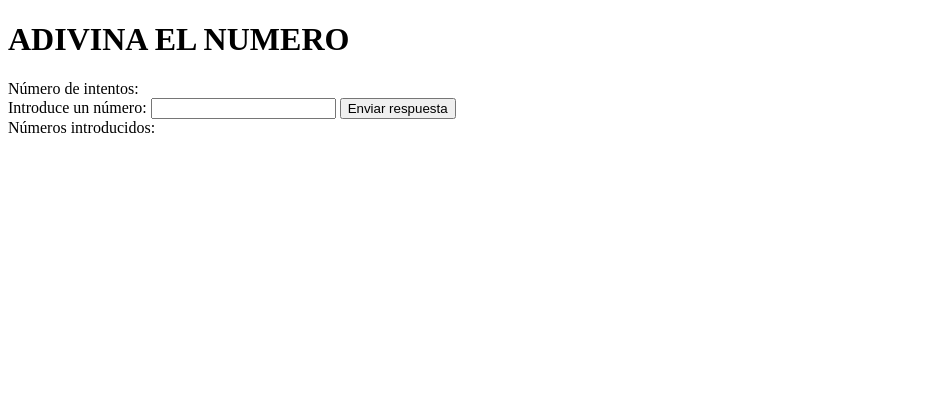
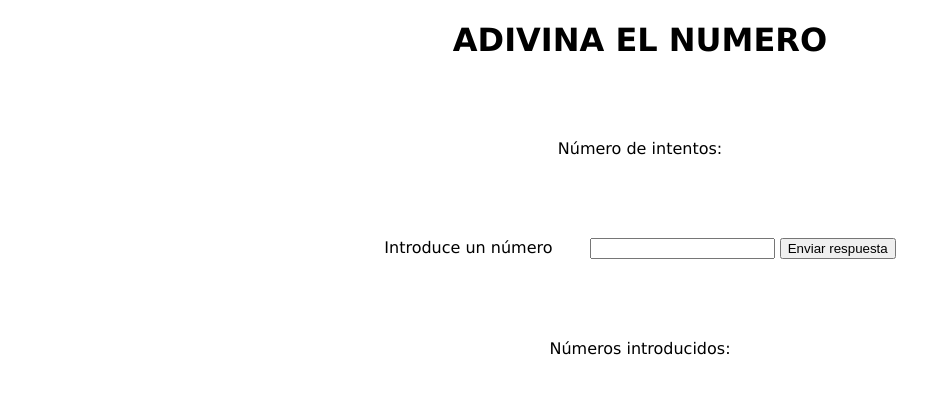
Before and after one commit to brianblnco/prueba, a plain HTML site: page index.html in a window 1280 px wide. Shown: the whole page, without its empty margins (0-951 px from the left). Drawn offline with Linux system fonts and the light colour scheme.

Commit message:
Adivina.v1.2

```diff
--- a/index.html
+++ b/index.html
@@ -4,6 +4,7 @@
     <meta charset="UTF-8">
     <meta http-equiv="X-UA-Compatible" content="IE=edge">
     <meta name="viewport" content="width=device-width, initial-scale=1.0">
+    <link rel="stylesheet"  href="style.css">
 
     <title>ADIVINA</title>
 
@@ -23,16 +24,17 @@
 
 
 </body>
-    <div class="resultParas">
-        <p class="lastResult"></p>
-        <p class="lowOrHi"></p>
+    <div >
+        <label for="attemptsField">Número de intentos: </label>
+        <label id="attemptsField" class="attemptsField"></label>
     </div>
 
-  <label for="attemptsField">Número de intentos: </label>
-  <label id="attemptsField" class="attemptsField"></label>
+
 
   <div>
-    <label for="guessField">    Introduce un número: </label>
+
+
+    <label for="guessField" id="introduce">    Introduce un número         </label>
     <input type="text" id="guessField" class="guessField">
     <input type="submit" id="submitButton" value="Enviar respuesta" class="guessSubmit">
   </div>
@@ -47,7 +49,7 @@
   </div>
 
 <script>
-    let randomNumber = Math.floor(Math.random() * 10) + 1; //se le asigna un numero al azar
+    let randomNumber = Math.floor(Math.random() * 10) + 1;
 
 
 
@@ -75,7 +77,7 @@
         img.hidden=true;
 
         if(entrada.value==""){
-            alert("Debes introducir un número para continuar.")
+            alert("Debes introducir un número para continuar.");
         }else{
             if(guessCount>3){
                 alert("El número máximo de intentos es 3. ");
@@ -94,6 +96,7 @@
                 if(userGuess == randomNumber){
 
                     img.hidden=false;
+                    alert("¡Acertaste  en el " + guessCount + " intento!");
                     randomNumber=Math.floor(Math.random() * 10) + 1;
                     entrada.value = "";
                     intentos.innerHTML = "";
--- a/style.css
+++ b/style.css
@@ -0,0 +1,17 @@
+
+body{
+    font-family: Verdana, Geneva, Tahoma, sans-serif;
+}
+h1{
+    text-align: center;
+
+}
+
+div{
+    margin-top: 5rem;
+    text-align: center;
+}
+
+#introduce{
+        padding-right: 2rem;
+}
```
